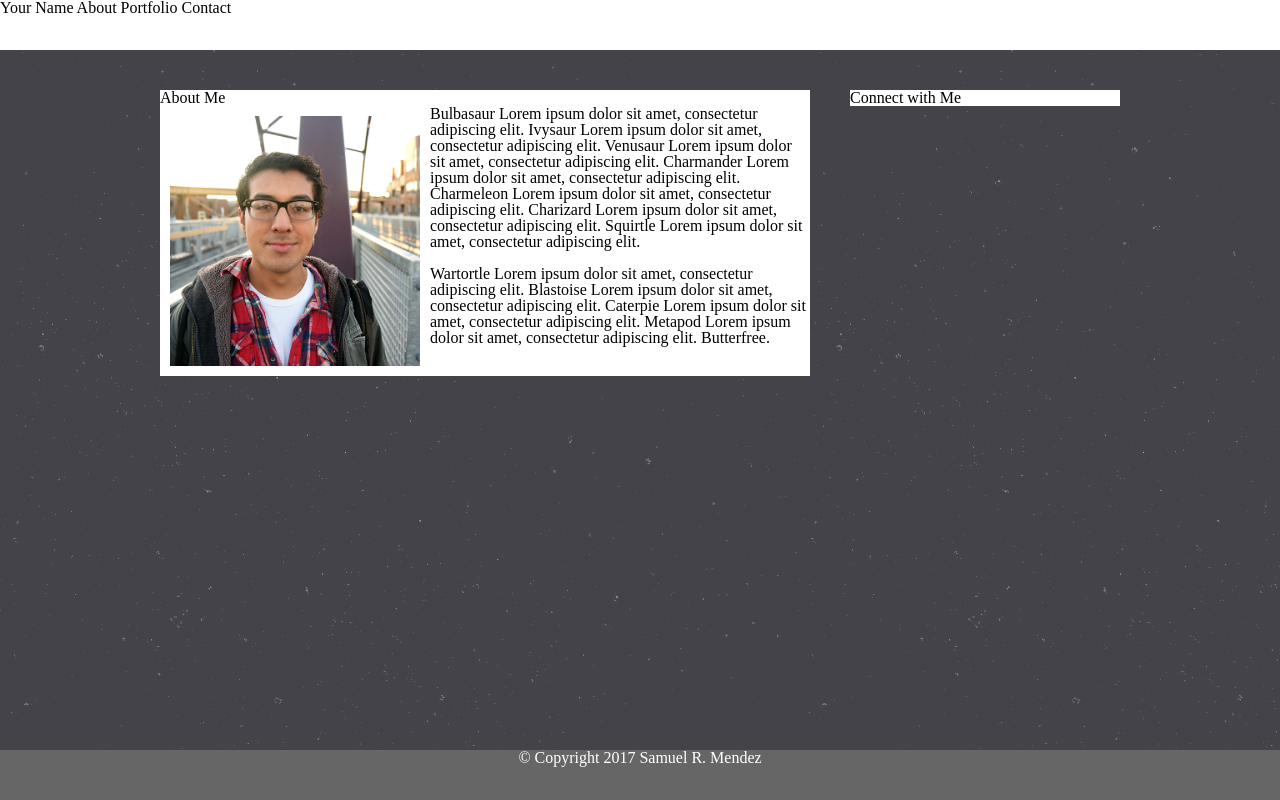
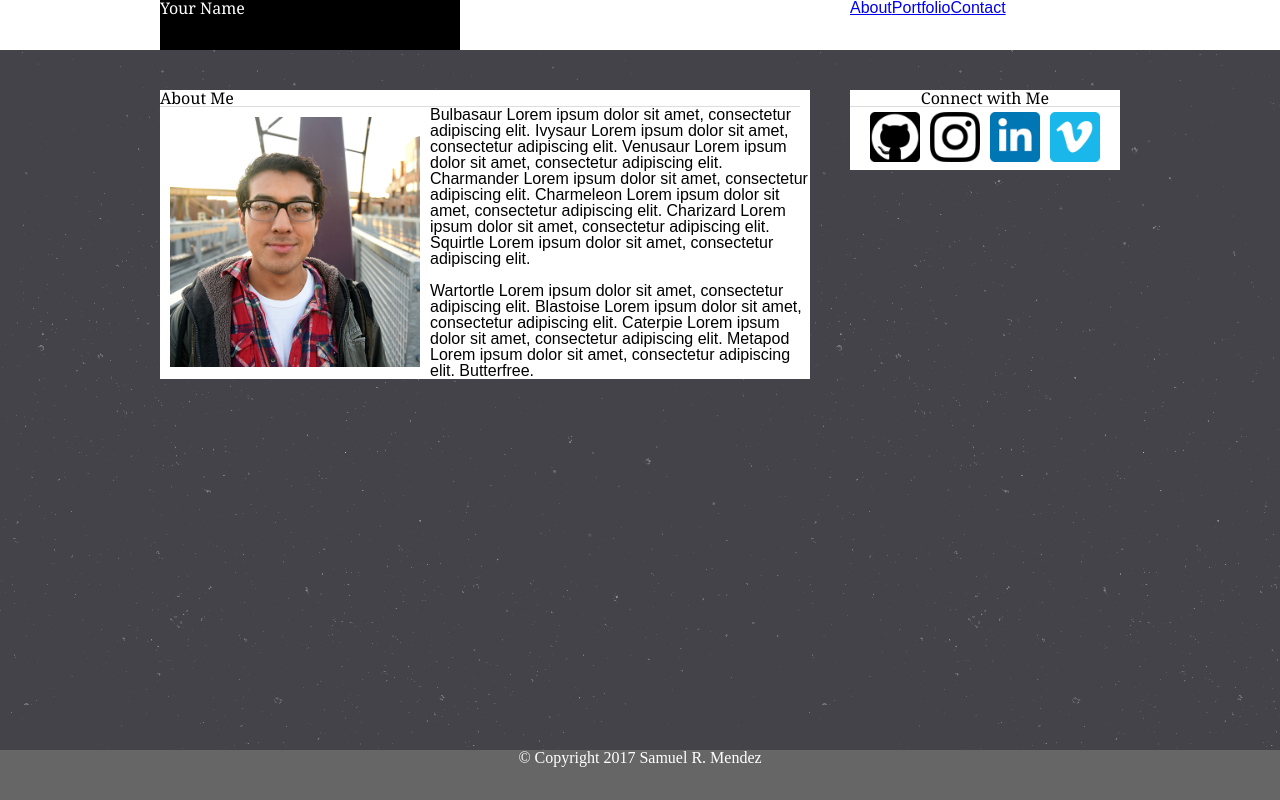
Before and after one commit to smendez92/Basic-Portfolio, a plain HTML site: page index.html in a window 1280 px wide. Drawn offline with Linux system fonts and the light colour scheme.

Commit message:
font and container fix

```diff
--- a/assets/css/style.css
+++ b/assets/css/style.css
@@ -1,39 +1,5 @@
 * {
 	box-sizing: border-box;
-}
-
-.about{
-	width: 650px;
-	margin-right: : 40px;
-	float: left;
-	background-color: white;
-}
-
-.connect{
-	width: 270px;
-	float: right;
-	background-color: white;
-}
-
-.connectheadings{
-
-}
-
-.connecticons{
-
-}
-
-.main{
-	width: 960px;
-	margin: auto;
-	margin-top: 40px;
-}
-
-.profpic{
-	float: left;
-	width: 250px;
-	height: 250px;
-	margin: 10px;
 }
 
 body {
@@ -58,3 +24,81 @@ header{
 	width: 100%;
 	height: 50px;
 }
+
+.leftcontainerheading{
+	   border-bottom: thin solid #dddddd;
+	   font-family: 'Georgia', Times, Times New Roman, serif;
+	   width: 640px;
+	   margin auto;
+}
+
+.rightcontainer{
+	width: 270px;
+	float: right;
+	background-color: white;
+}
+
+.rightcontainerheading{
+	width: 220px
+	margin: 0px 10px 10px 10px;
+	text-align: center;
+    border-bottom: thin solid #dddddd;
+    font-family: 'Georgia', Times, Times New Roman, serif;
+}
+
+.connecticonscontainer{
+	width: 240px;
+	margin: auto;
+}
+
+.headercontainer{
+	margin: auto;
+	width: 960px;
+}
+
+.headermain{
+	color: white;
+	font-family: 'Georgia', Times, Times New Roman, serif;
+	width: 300px;
+	height: 50px;
+	float: left;
+	background-color: black;
+}
+
+.headerside{
+	width: 270px;
+	height: 50px;
+	float: right;
+	text-align: left;
+	background-color: white;
+	font-family: 'Arial', 'Helvetica Neue', Helvetica, sans-serif;
+}
+
+.icon{
+	width: 50px;
+	height: 50px;
+	margin: 5px;
+}
+
+.leftcontainer{
+	width: 650px;
+	float: left;
+	background-color: white;
+}
+
+.leftcontainerbody{
+	font-family: 'Arial', 'Helvetica Neue', Helvetica, sans-serif;
+}
+
+.main{
+	width: 960px;
+	margin: auto;
+	margin-top: 40px;
+}
+
+.profpic{
+	float: left;
+	width: 250px;
+	height: 250px;
+	margin: 10px;
+}
--- a/index.html
+++ b/index.html
@@ -8,27 +8,31 @@
 </head>
 
 <body>
-	<header>Your Name
-		<span class="bannerbutton">About</span>
-		<span class="bannerbutton">Portfolio</span>
-		<span class="bannerbutton">Contact</span>
+	<header>
+		<div class="headercontainer">
+		<div class="headermain">Your Name</div>
+
+		<div class="headerside"><a href="./index.html">About</a><a href="./portfolio.html">Portfolio</a><a href="./contact.html">Contact</a>
+		</div>
+		</div>
 	</header>
 
 	<main class="main">
 
-		<section class ="about">
-			<h1>About Me</h1>
+		<section class ="leftcontainer">
+			<div class="leftcontainerheading">About Me</div>
 			<img class="profpic" src="./assets/images/SRM photo.jpg">
-			<div>
+			<div class="leftcontainerbody">
 				<p>Bulbasaur Lorem ipsum dolor sit amet, consectetur adipiscing elit. Ivysaur Lorem ipsum dolor sit amet, consectetur adipiscing elit. Venusaur Lorem ipsum dolor sit amet, consectetur adipiscing elit. Charmander Lorem ipsum dolor sit amet, consectetur adipiscing elit. Charmeleon Lorem ipsum dolor sit amet, consectetur adipiscing elit. Charizard Lorem ipsum dolor sit amet, consectetur adipiscing elit. Squirtle Lorem ipsum dolor sit amet, consectetur adipiscing elit.</p>
 				<br>
 				<p>Wartortle Lorem ipsum dolor sit amet, consectetur adipiscing elit. Blastoise Lorem ipsum dolor sit amet, consectetur adipiscing elit. Caterpie Lorem ipsum dolor sit amet, consectetur adipiscing elit. Metapod Lorem ipsum dolor sit amet, consectetur adipiscing elit. Butterfree.</p>
 			</div>
 		</section>
 
-	<aside class="connect">
-	<div class="connectheading">Connect with Me</div>
-	<div class="connecticons"></div>
+	<aside class="rightcontainer">
+		<div class="rightcontainerheading">Connect with Me</div>
+
+		<div class="connecticonscontainer"><a href="https://www.github.com/smendez92"><img class="icon" src="./assets/images/GH.png"></a><a href="https://www.instagram.com/samuelanimates/"><img class="icon" src="./assets/images/IG.png"></a><a href="www.linkedin.com/in/samuel-r-mendez"><img class="icon" src="./assets/images/LI.png"></a><a href="https://vimeo.com/user15152945"><img class="icon" src="./assets/images/VM.png"></a></div>
 	</aside>
 
 	</main>
```
